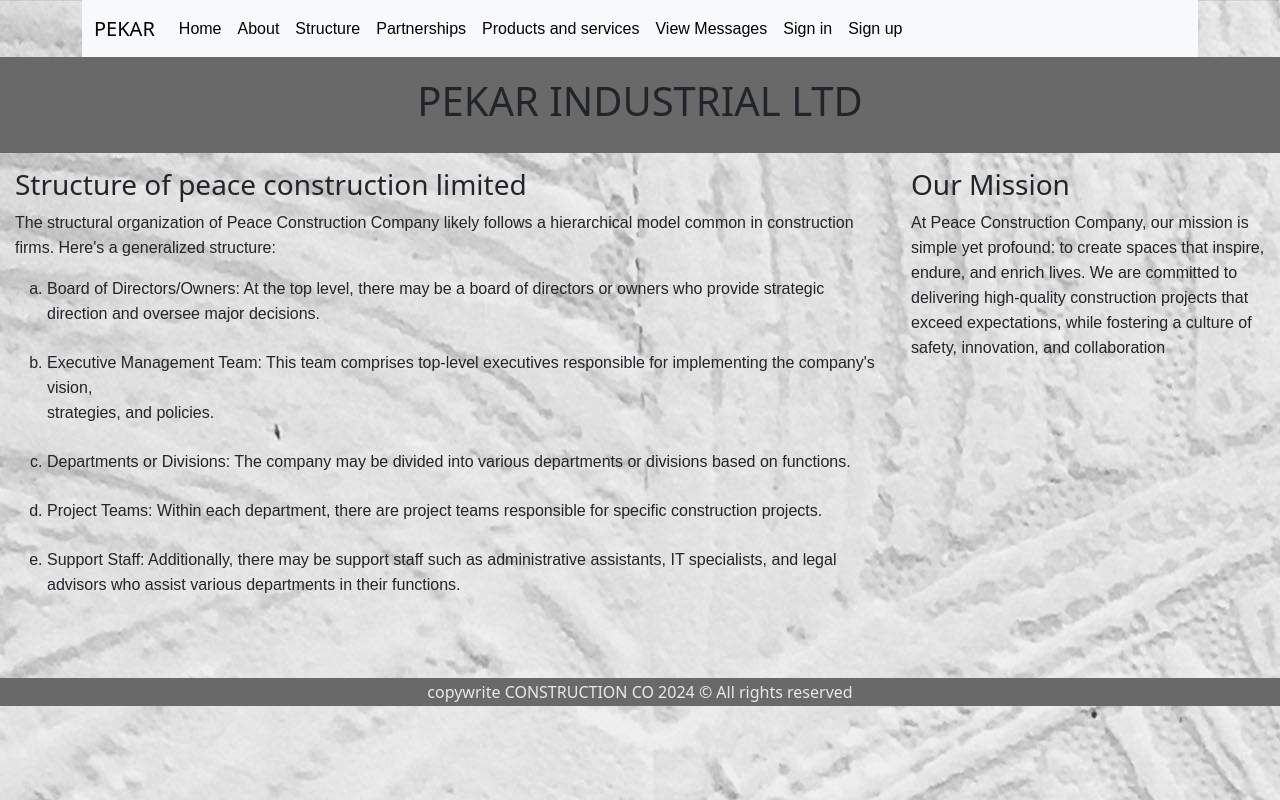
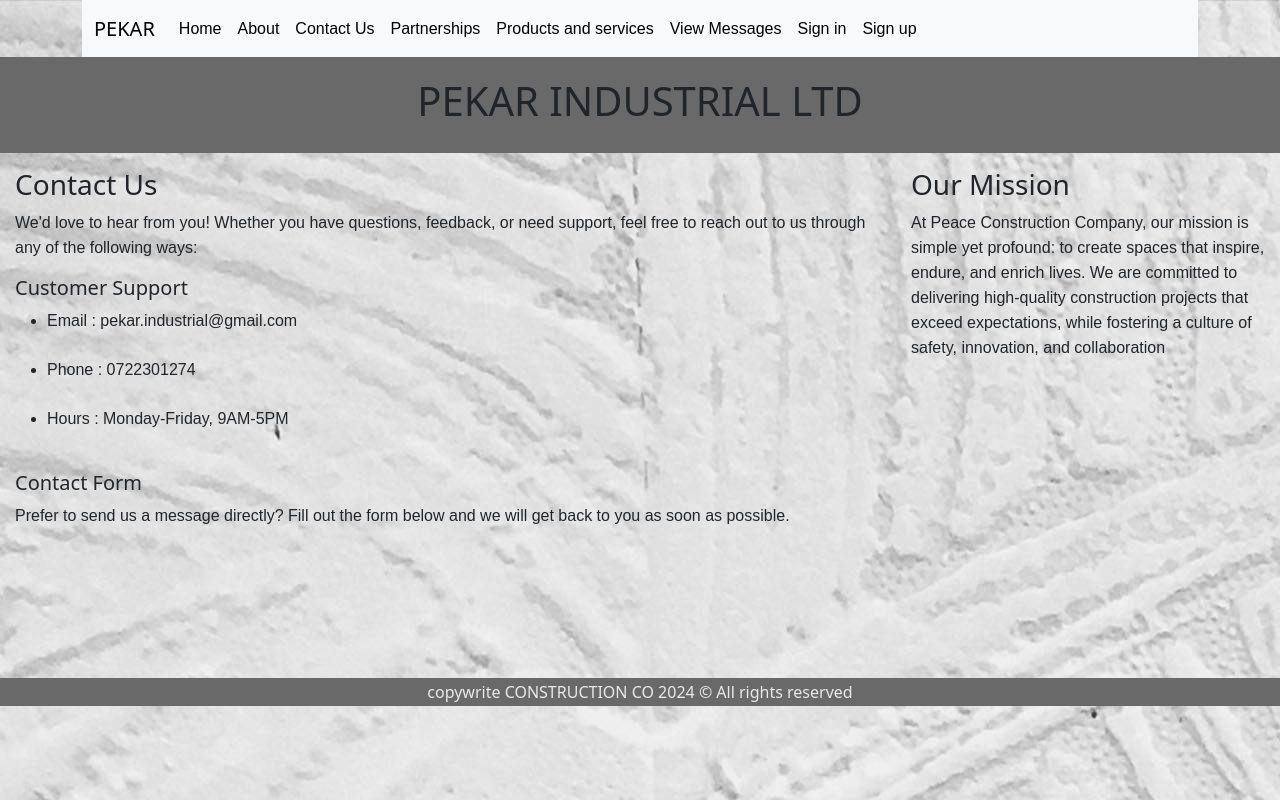
Before and after one commit to IreneWanjiruKariuki/project2, a PHP site: page /index4.php in a window 1280 px wide. Run offline with PHP 8.4, Linux system fonts and the light colour scheme.

Commit message:
contact us page

```diff
--- a/index4.php
+++ b/index4.php
@@ -12,18 +12,18 @@
 <?php include_once ("templates/header.php"); ?>
     <div class="row:after">
         <div class="content">
-            <h3>Structure of peace construction limited</h3>
-            <p>The structural organization of Peace Construction Company likely follows a hierarchical model common in construction<br>
-               firms. Here's a generalized structure:</p>
-            <ol type="a" start="1">
-                <li>Board of Directors/Owners: At the top level, there may be a board of directors or owners who provide strategic<br>
-                    direction and oversee major decisions.</li><br>
-                <li>Executive Management Team: This team comprises top-level executives responsible for implementing the company's vision,<br>
-                    strategies, and policies. </li><br>
-                <li>Departments or Divisions: The company may be divided into various departments or divisions based on functions.</li></li><br>
-                <li>Project Teams: Within each department, there are project teams responsible for specific construction projects.</li><br>
-                <li>Support Staff: Additionally, there may be support staff such as administrative assistants, IT specialists, and legal advisors who assist various departments in their functions.</li>
-            </ol>
+            <h3>Contact Us</h3>
+            <p>We'd love to hear from you! Whether you have questions, feedback, or need support, feel free to reach out to us through any of the following ways:</p>
+            <h5>Customer Support</h5>
+            <ul >
+
+                <li>Email : pekar.industrial@gmail.com </li><br>
+                <li>Phone : 0722301274</li><br>
+                <li>Hours : Monday-Friday, 9AM-5PM</li><br>
+
+            </ul>
+            <h5>Contact Form</h5>
+            <p>Prefer to send us a message directly? Fill out the form below and we will get back to you as soon as possible.</p>
         </div>
         <?php include_once ("templates/sidebar.php"); ?>
     </div>
--- a/templates/nav.php
+++ b/templates/nav.php
@@ -16,7 +16,7 @@
                             <a class="nav-link active" aria-current="page" href="index2.php">About</a>
                         </li>
                         <li class="nav-item">
-                            <a class="nav-link active" aria-current="page" href="index4.php">Structure</a>
+                            <a class="nav-link active" aria-current="page" href="index4.php">Contact Us</a>
                         </li>
                         <li class="nav-item">
                             <a class="nav-link active" aria-current="page" href="index5.php">Partnerships</a>
```
